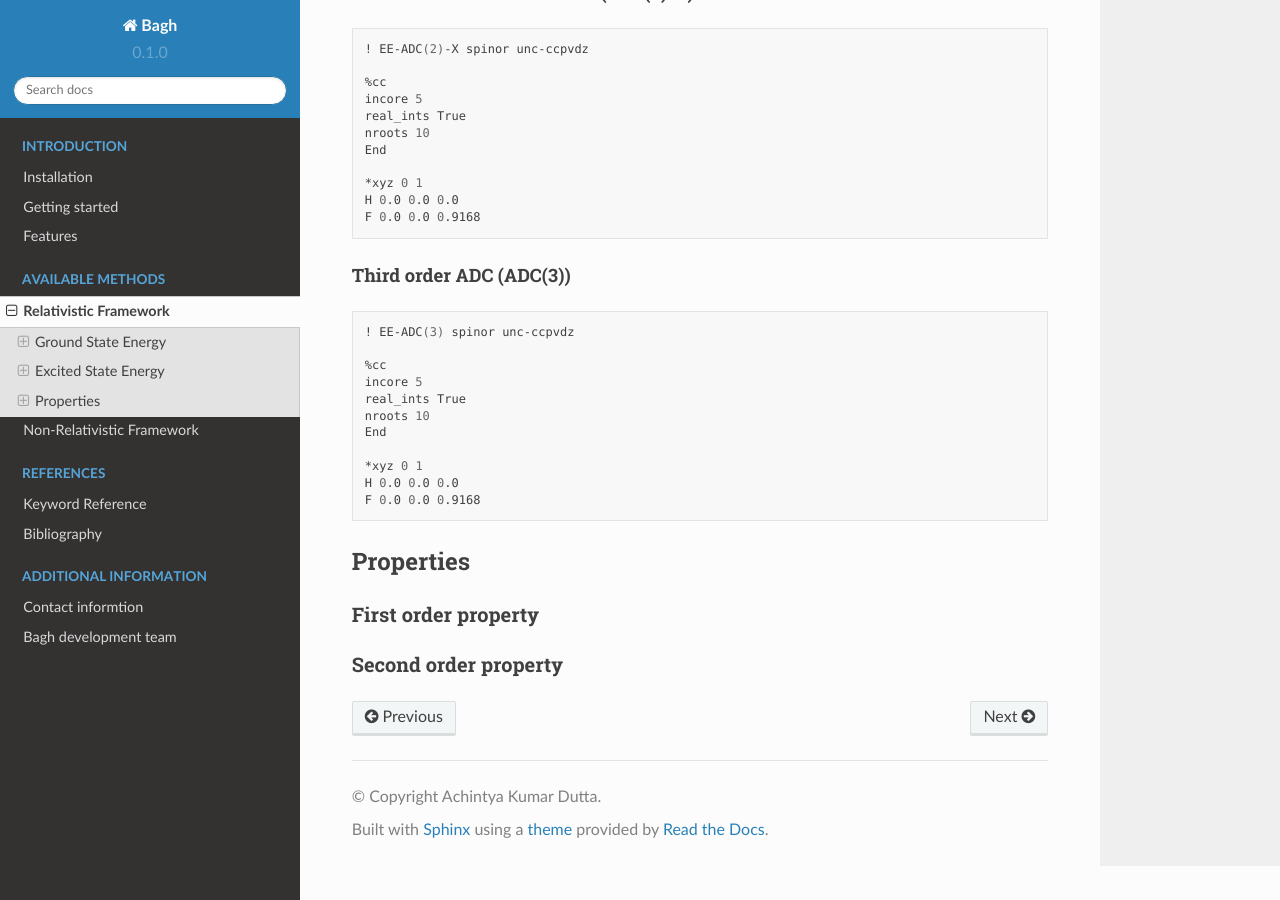
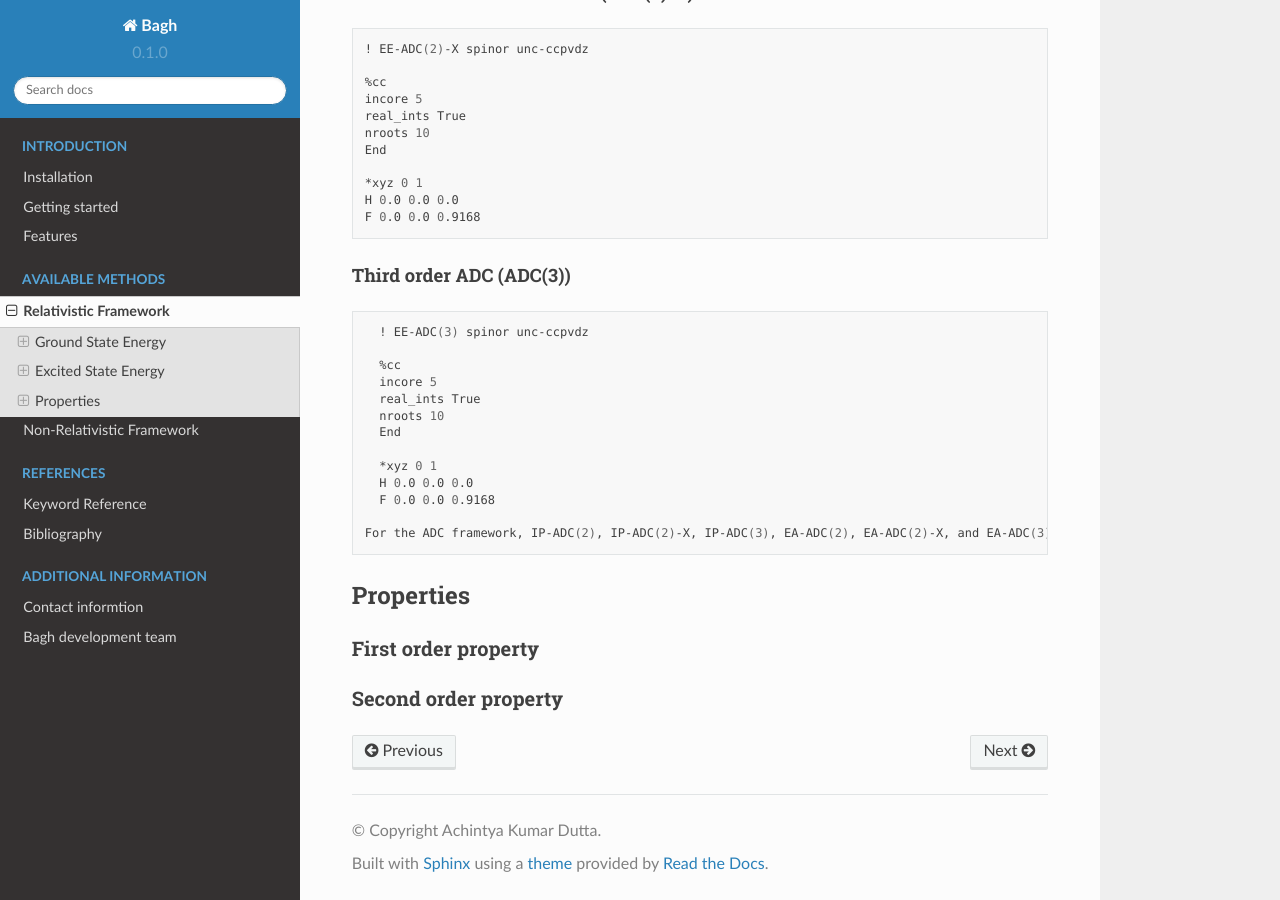
Before and after one commit to achintya007/bagh_doc, a Sphinx documentation site: the page built from docs/source/methods_relativistic.rst, in a window 1280 px wide and 900 px high, scrolled down 4583 px. Built offline with Sphinx 7.4.7 and the Read the Docs theme 2.0.0, drawn with Linux system fonts in a browser that asks for light colours.

Commit message:
Update methods_relativistic.rst

```diff
--- a/docs/source/methods_relativistic.rst
+++ b/docs/source/methods_relativistic.rst
@@ -311,6 +311,8 @@
    H 0.0 0.0 0.0
    F 0.0 0.0 0.9168
 
+ For the ADC framework, IP-ADC(2), IP-ADC(2)-X, IP-ADC(3), EA-ADC(2), EA-ADC(2)-X, and EA-ADC(3) methods are also available for EA and IP accessibility.
+
 **********
 Properties
 **********
```
